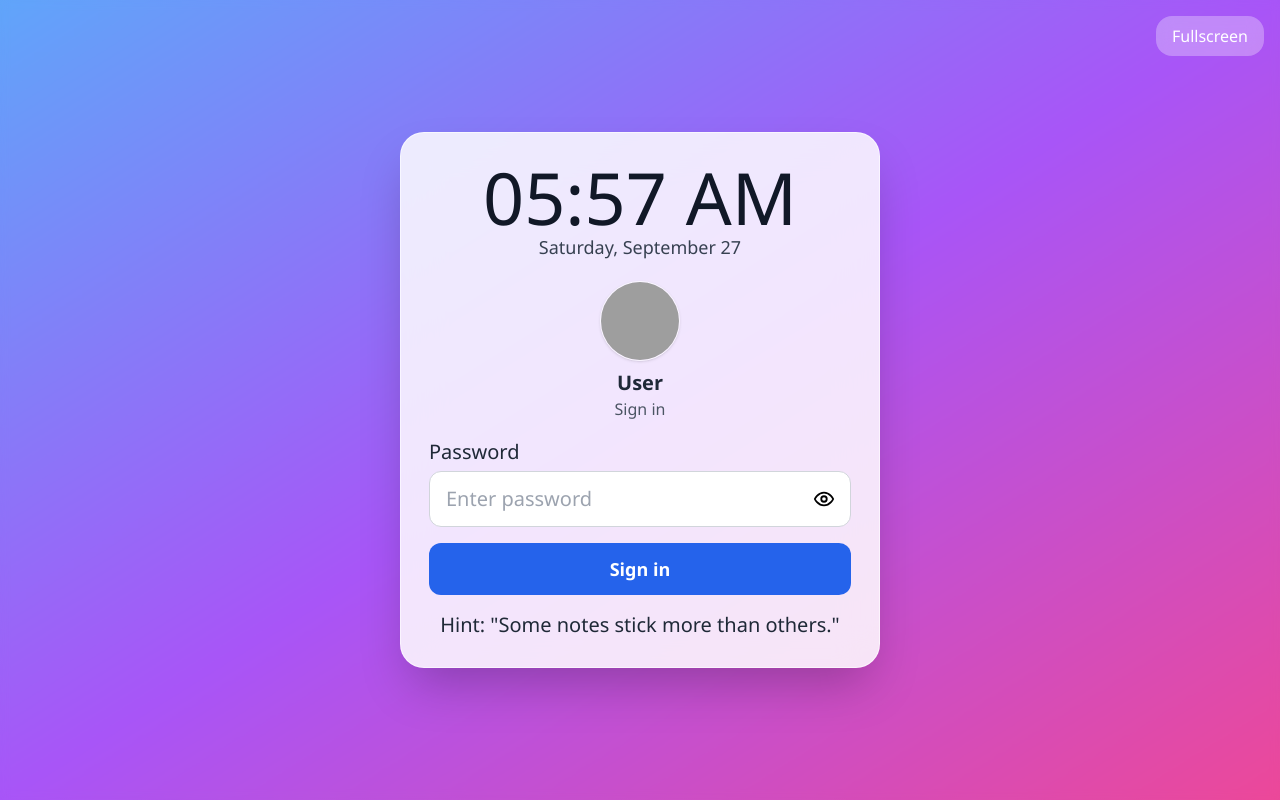
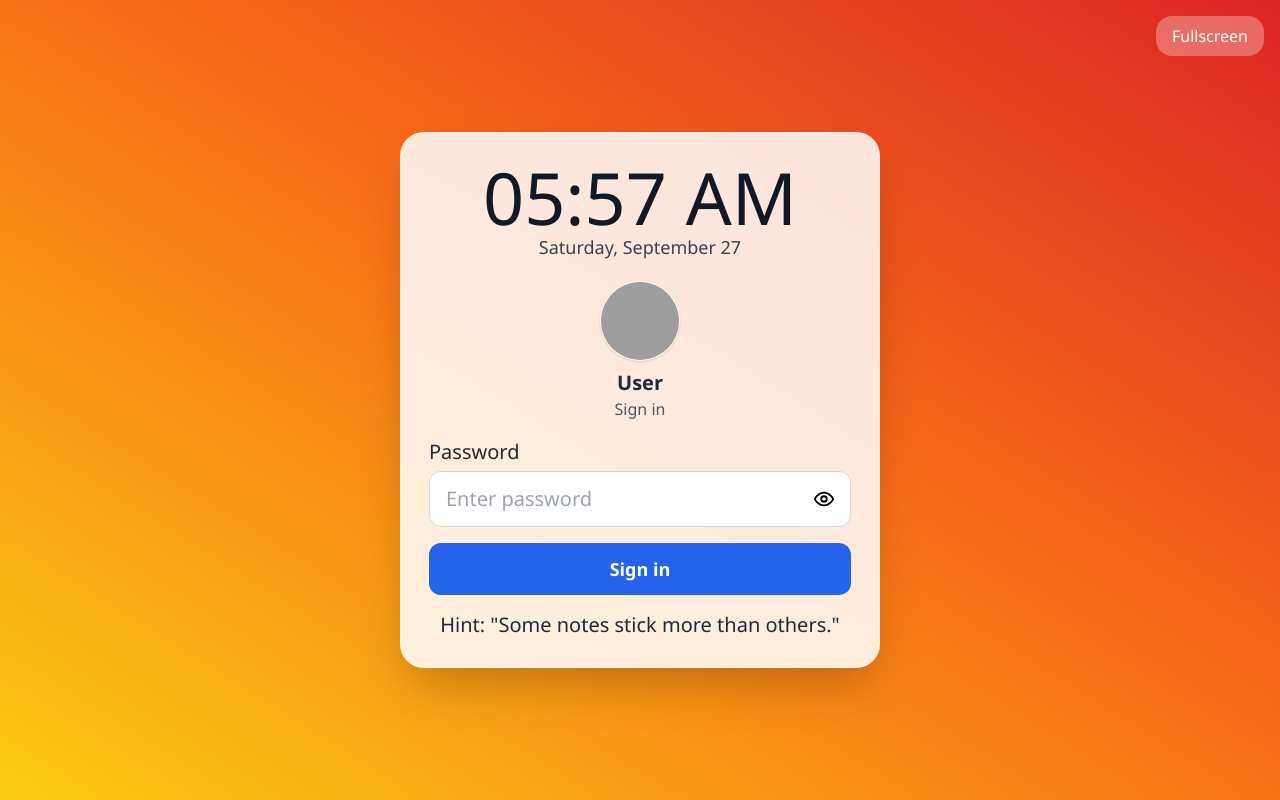
Before and after one commit to MissProtractor1213/CarlosMendezDesktop, a React (Create React App) app: page / in a window 1280 px wide. Built offline with nearby package versions, Linux system fonts and the light colour scheme; grey boxes are pictures that could not be loaded.

Commit message:
Update EscapeRoomDesktop.js

```diff
--- a/src/components/EscapeRoomDesktop.js
+++ b/src/components/EscapeRoomDesktop.js
@@ -29,7 +29,7 @@ import useFullscreen from "../hooks/useFullscreen";
  * public/sim/files/company-policy.pdf
  */
 
-const WALLPAPER = "bg-gradient-to-br from-blue-400 via-purple-500 to-pink-500";
+const WALLPAPER = "bg-gradient-to-tr from-yellow-400 via-orange-500 to-red-600";
 
 /* Simple Windows logo */
 function WindowsLogo({ className = "w-7 h-7" }) {
```
